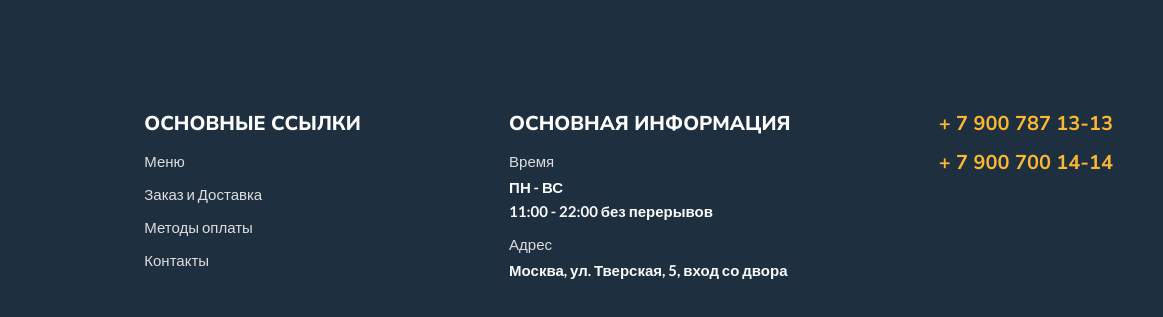
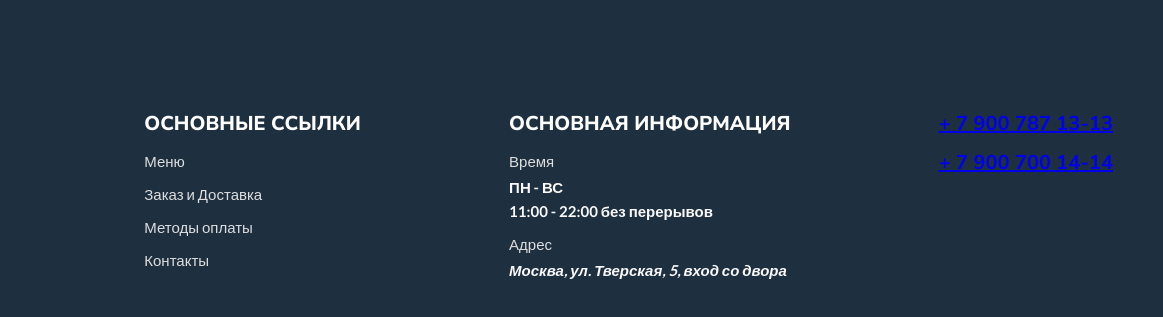
Before and after one commit to erikagumerova/burger, a plain HTML site: page index.html in a window 1280 px wide. Shown: the part 1603-1920 px from the top of the page, 117-1280 px from the left. Drawn offline with Linux system fonts and the light colour scheme.

Commit message:
Add files via upload

```diff
--- a/index.html
+++ b/index.html
@@ -66,14 +66,15 @@
                     </li>
                     <li>
                         <span>Адрес</span>
-                        Москва, ул. Тверская, 5, вход со двора
+                        <address>
+                     Москва, ул. Тверская, 5, вход со двора</address>
                     </li>
                 </ul>
             </div>
             <div class="tel">
                 <ul>
-                    <li>+ 7 900 787 13-13</li>
-                    <li>+ 7 900 700 14-14</li>
+                    <li><a href="tel:+79007871313">+ 7 900 787 13-13</a></li>
+                    <li><a href="tel:+79007001414">+ 7 900 700 14-14</a></li>
                 </ul>
             </div>
         </div>
```
